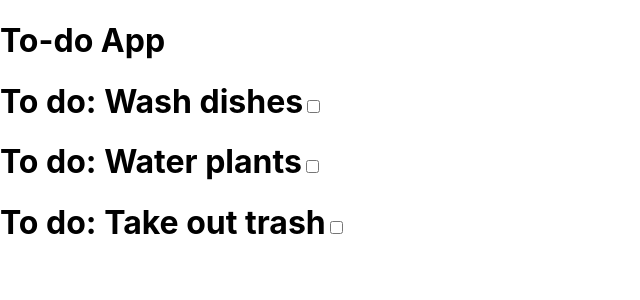
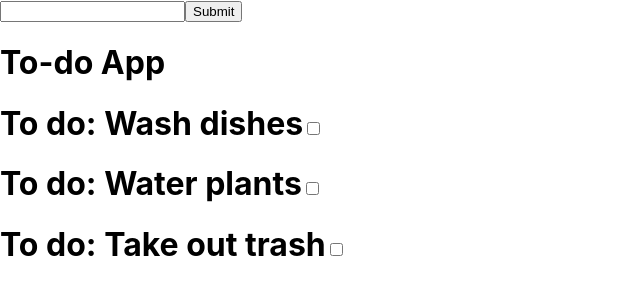
Before and after one commit to alexis-alonso/todo-app, a React (Create React App) app: page / in a window 1280 px wide. Shown: the top 300 px of the page, without its empty margins (0-640 px from the left). Built offline with nearby package versions, Linux system fonts and the light colour scheme.

Commit message:
about to test a submit feature

```diff
--- a/src/App.js
+++ b/src/App.js
@@ -1,8 +1,11 @@
 import Item from './component/Item'
+import Form from './component/Form';
 
 export default function App() {
   return (
     <div className="App">
+      <Form />
+
       <h1>To-do App</h1>
 
       <Item task='Wash dishes' />
@@ -12,3 +15,13 @@ export default function App() {
     </div>
   );
 }
+
+// const listItems = [];
+
+// const list = (
+//   <ul>
+//     {listItems.map((item, index) => (
+//       <li key={index+1}>{index+1}</li>
+//     ))}
+//   </ul>
+// );
--- /dev/null
+++ b/src/component/Form.js
@@ -0,0 +1,12 @@
+import { useState } from "react";
+
+export default function Form() {
+    return(
+        <>
+            <form>
+                <input />
+                <button>Submit</button>
+            </form>
+        </>
+    )
+}
--- a/src/component/Item.js
+++ b/src/component/Item.js
@@ -1,6 +1,6 @@
 import { useState } from "react"
 
-export default function Item({task}) {
+export default function Item( {task, numID} ) {
     const [checked, setChecked] = useState(false);
 
     function toggleChecked() {
@@ -10,6 +10,8 @@ export default function Item({task}) {
     return (
         <>
             <h1>
+                {numID}
+
                 To do: {task}
 
                 <input
```
